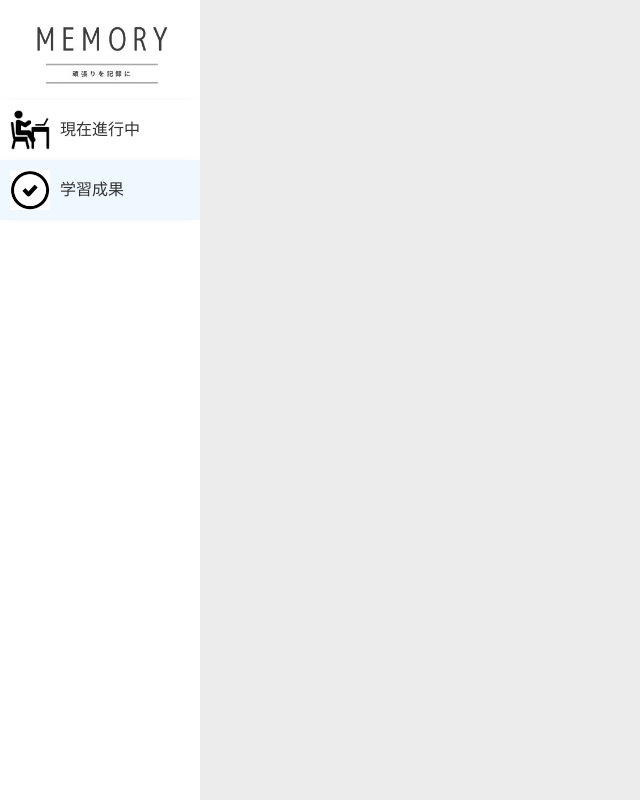
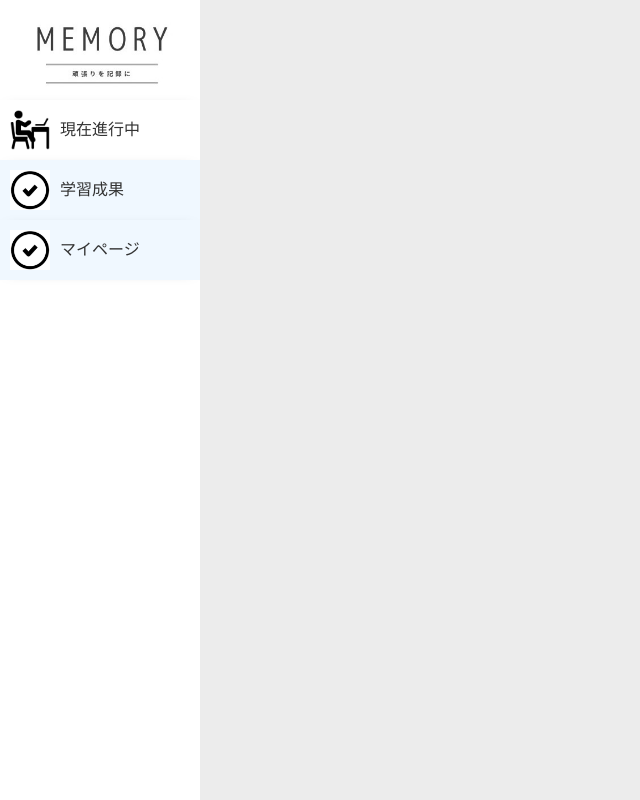
Before and after one commit to hiroki04y/project3-1, a React (Create React App) app in the folder memory/: page /work in a window 1280 px wide. Shown: the whole page, without its empty margins (0-640 px from the left). Built offline with nearby package versions, Linux system fonts and the light colour scheme.

Commit message:
第二期スタート

```diff
--- a/memory/src/App.js
+++ b/memory/src/App.js
@@ -13,6 +13,7 @@ function App() {
   const [menuCompBackgroundColor, setMenuCompBackgroundColor] = useState('');
 
   return (
+    // 左のメニュー部分
     <div className="App">
           <div className="left">
             <img className="header-image" src={`${process.env.PUBLIC_URL}/header.jpg`} alt="Header" />
@@ -23,6 +24,10 @@ function App() {
             <a href="/work" className="menu" style={{ backgroundColor: menuCompBackgroundColor }}>
               <img className="menu-image" src={`${process.env.PUBLIC_URL}/check.png`} alt="Icon" />
               <p>学習成果</p>
+            </a>
+            <a href="/mypage" className="menu" style={{ backgroundColor: menuCompBackgroundColor }}>
+              <img className="menu-image" src={`${process.env.PUBLIC_URL}/check.png`} alt="Icon" />
+              <p>マイページ</p>
             </a>
           </div>
           {/* URLで画面遷移 */}
--- a/memory/src/memory.js
+++ b/memory/src/memory.js
@@ -27,7 +27,7 @@ function Memory({ setMenuNowBackgroundColor }) {
         for (let i = 0, length = localStorage.length; i < length; ++i) {
         let key = localStorage.key(i)
         let itemJson = JSON.parse(localStorage.getItem(key)); //jsonのオブジェクトの各要素を取得
-        if (itemJson.check == true){
+        if (itemJson.check === true){
             let name = itemJson.name;
             let memo = itemJson.memo;
             let date = itemJson.now;
--- a/memory/src/work.js
+++ b/memory/src/work.js
@@ -1,51 +1,3 @@
-//カレンダー　表示用
-// import React from 'react';
-// import FullCalendar from '@fullcalendar/react';
-// import dayGridPlugin from '@fullcalendar/daygrid';
-// import timeGridPlugin from '@fullcalendar/timegrid'; // 追加
-// import jaLocale from '@fullcalendar/core/locales/ja';
-
-// class Work extends React.Component {   //page2クラスにReact.Componentを継承する
-//     render(){
-//         return (
-//             <div>
-//             <FullCalendar
-//                 plugins={[dayGridPlugin, timeGridPlugin]} // 追加
-//                 initialView="dayGridMonth"
-//                 locales={[jaLocale]}
-//                 locale='ja'
-//                 headerToolbar={{                          // 追加
-//                     left: 'prev,next today',
-//                     center: 'title',
-//                     right: 'dayGridMonth,timeGridWeek',
-//                 }}
-//                 events={[
-//                     {title:'eventを', start: '2023-05-14'},
-//                     {title:'こんな感じで追加できます', start: '2023-05-15', end: '2023-05-17'}
-//                 ]}
-//             />
-//             </div>
-//         );
-//     }
-// }
-
-// export default Work;
-
-
-//ミニカレンダー（入力用）
-// import DatePicker from "react-datepicker"
-// import "react-datepicker/dist/react-datepicker.css"
-// import { useState, useRef, useEffect } from "react";
-
-// const Work = () => {
-//     const [startDate, setStartDate] = useState(new Date());
-//     return (
-//       <DatePicker selected={startDate} onChange={(date) => setStartDate(date)} />
-//     );
-// };
-
-// export default Work;
-
 //タスクの追加
 import './App.css';
 import MemList from './MemList';
@@ -63,7 +15,7 @@ const Work = ({ setMenuCompBackgroundColor }) => {
     for (let i = 0, length = localStorage.length; i < length; ++i) {
       let key = localStorage.key(i)
       let itemJson = JSON.parse(localStorage.getItem(key)); //jsonのオブジェクトの各要素を取得
-      if (itemJson.check == false){
+      if (itemJson.check === false){
         let name = itemJson.name;
         let memo = itemJson.memo;
         let date = itemJson.now;
@@ -92,4 +44,6 @@ const Work = ({ setMenuCompBackgroundColor }) => {
   );
 };
 
+
+
 export default Work;
```
Also changed, not shown: memory/src/calendar-sample.txt (added), 1 other file (tests, documents, lock files or other folders).
